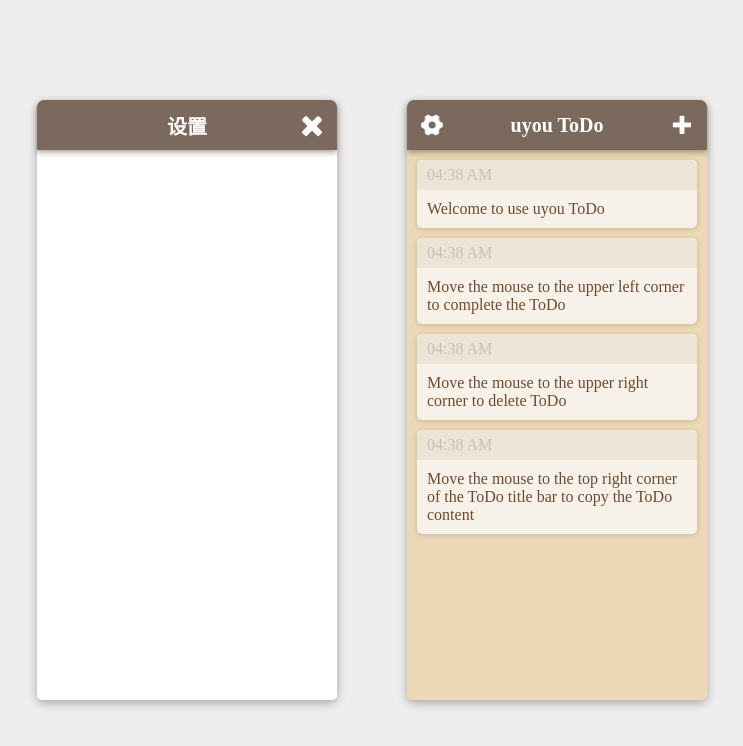
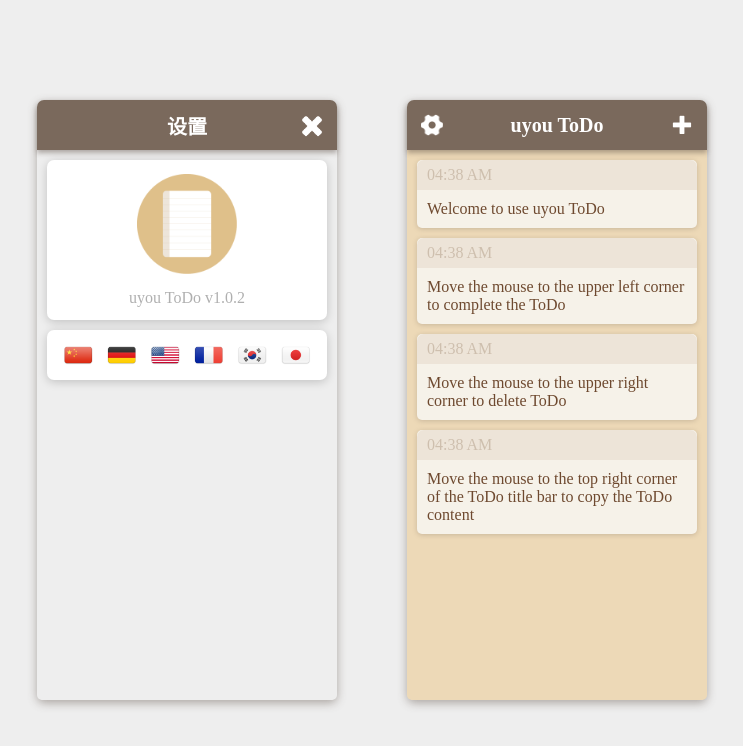
Before and after one commit to tonylu110/uyou-todo-page, a Vue app: page / in a window 1280 px wide. Both pictures are taken after a click on the picture 515 px from the left and 125 px from the top of the page. Shown: the top 746 px of the page, without its empty margins (268-1011 px from the left). Built offline with nearby package versions, Linux system fonts and the light colour scheme.

Commit message:
Add: setting lang item

```diff
--- a/src/components/SettingList/SettingList.vue
+++ b/src/components/SettingList/SettingList.vue
@@ -1,6 +1,12 @@
 <template>
   <div class="list">
-
+    <div class="title-img">
+      <img src="/images/logo.png" alt="" />
+      <span>uyou ToDo v1.0.2</span>
+    </div>
+    <div className="setting-item lang-set" @Click="">
+      <img src="/images/lang.png" alt="" className='lang-img' />
+    </div>
   </div>
 </template>
 
@@ -8,16 +14,6 @@
 
 </script>
 
-<style scoped>
-.list {
-  background-color: white;
-  width: 100%;
-  height: 540px;
-  display: flex;
-  flex-direction: column;
-  align-items: center;
-  overflow-y: scroll;
-  border-radius: 0 0 5px 5px;
-  padding-top: 10px;
-}
+<style scoped lang="scss">
+@import "./style.scss";
 </style>
--- /dev/null
+++ b/src/components/SettingList/style.scss
@@ -0,0 +1,62 @@
+.list {
+  background-color: #eee;
+  width: 100%;
+  height: 540px;
+  display: flex;
+  flex-direction: column;
+  align-items: center;
+  overflow-y: scroll;
+  border-radius: 0 0 5px 5px;
+  padding-top: 10px;
+
+  .title-img {
+    width: 220px;
+    height: 100px;
+    display: flex;
+    flex-direction: column;
+    justify-content: center;
+    align-items: center;
+    background-color: #fff;
+    border-radius: 7px;
+    padding: 30px;
+    margin-bottom: 10px;
+    box-shadow: 0 2px 10px #00000030;
+
+    img {
+      height: 100%;
+    }
+
+    span {
+      margin-top: 15px;
+      color: #00000050;
+    }
+  }
+
+  .setting-item {
+    width: 260px;
+    height: 30px;
+    padding: 10px;
+    border-radius: 7px;
+    box-shadow: 0 2px 10px #00000030;
+    background-color: white;
+    cursor: pointer;
+
+    &:active {
+      background-color: #5985eb;
+      color: white;
+    }
+
+    .lang-img {
+      max-height: 50px;
+    }
+
+    &.lang-set {
+      padding: 0px;
+      height: 50px;
+      width: 280px;
+      display: flex;
+      flex-direction: row;
+      justify-content: center;
+    }
+  }
+}
```
Also changed, not shown: public/images/logo.png (added).
